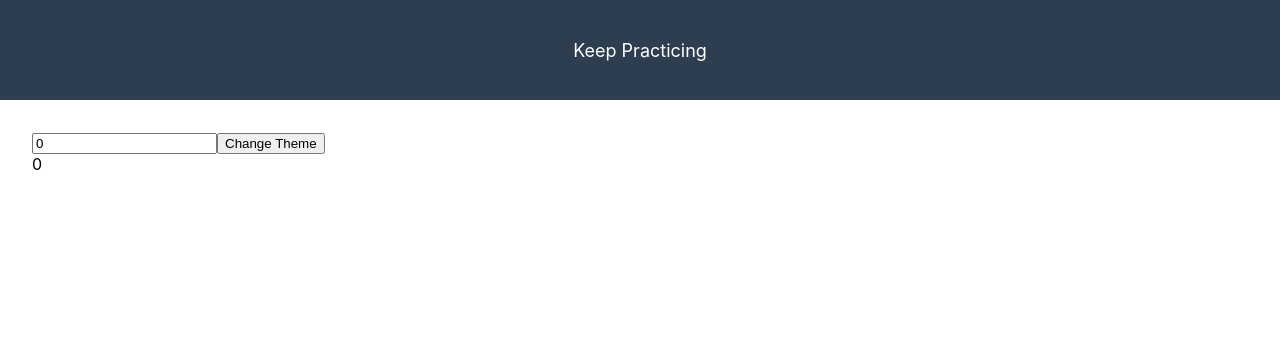
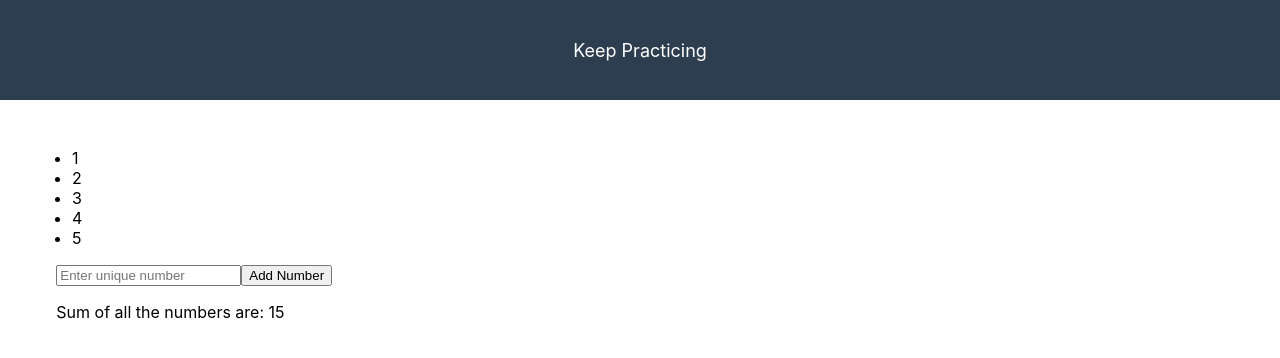
Before and after one commit to rahul4code/JSnippet, a React (Create React App) app: page /useMemo in a window 1280 px wide. Shown: the top 358 px of the page. Built offline with nearby package versions, Linux system fonts and the light colour scheme.

Commit message:
use memo IV example

```diff
--- a/src/useMemo/ThemeNumber.js
+++ b/src/useMemo/ThemeNumber.js
@@ -1,38 +1,46 @@
-import React, { useMemo, useState } from "react";
+import { useMemo, useState } from "react";
 
 const ThemeNumber = () => {
+  const [numList, setNumList] = useState([1, 2, 3, 4, 5]);
   const [number, setNumber] = useState(0);
-  const [dark, setDark] = useState(false);
 
-  //   const doubleNumber = slowFunction(number); // Render Time is taking time even I am just clicking on Change Theme
-  const doubleNumber = useMemo(() => slowFunction(number), [number]); // Now this will only get call if the number gets change and so
-  //   the console or reder time of this compoenent will be faster
-
-  // const theme = dark
-  //   ? { background: "black", color: "white" }
-  //   : { background: "white", color: "black" };
-
-  //another use case of useMemo
-  const theme = useMemo(() => {
-    return dark
-      ? { background: "black", color: "white" }
-      : { background: "white", color: "black" };
-  }, [dark]);
-
-  function slowFunction(number) {
+  // Earlier this function get called on every render example on change of number in input box
+  function getSum() {
+    // This is a heavy operation
     for (let i = 0; i < 1000000000; i++) {}
-    return number * 2;
+    console.log("I am called");
+    return numList.reduce((acc, curr) => (acc += curr), 0);
   }
 
-  console.log("Render Time");
+  // After memoizing this now this will only get called if the list changes
+  const sum = useMemo(() => getSum(), [numList]);
+
+  const reCalculateSum = () => {
+    if (numList.includes(number)) {
+      alert("Already Exist");
+    } else {
+      setNumList([...numList, number]);
+    }
+  };
+
   return (
-    <div>
-      <input value={number} onChange={(e) => setNumber(e.target.value)} />
-      <button onClick={() => setDark((prevTheme) => !prevTheme)}>
-        Change Theme
-      </button>
-      <div style={theme}>{doubleNumber}</div>
-    </div>
+    <>
+      <ul>
+        {numList.map((i) => (
+          <li key={i}>{i}</li>
+        ))}
+      </ul>
+      <div style={{ paddingLeft: "2%" }}>
+        <input
+          placeholder="Enter unique number"
+          type="number"
+          onChange={(e) => setNumber(Number(e.target.value))}
+        />
+        <button onClick={() => reCalculateSum()}>Add Number</button>
+        {/* Memoized value used instead of directly calling the getSum() function */}
+        <p>Sum of all the numbers are: {sum}</p>
+      </div>
+    </>
   );
 };
 
```
